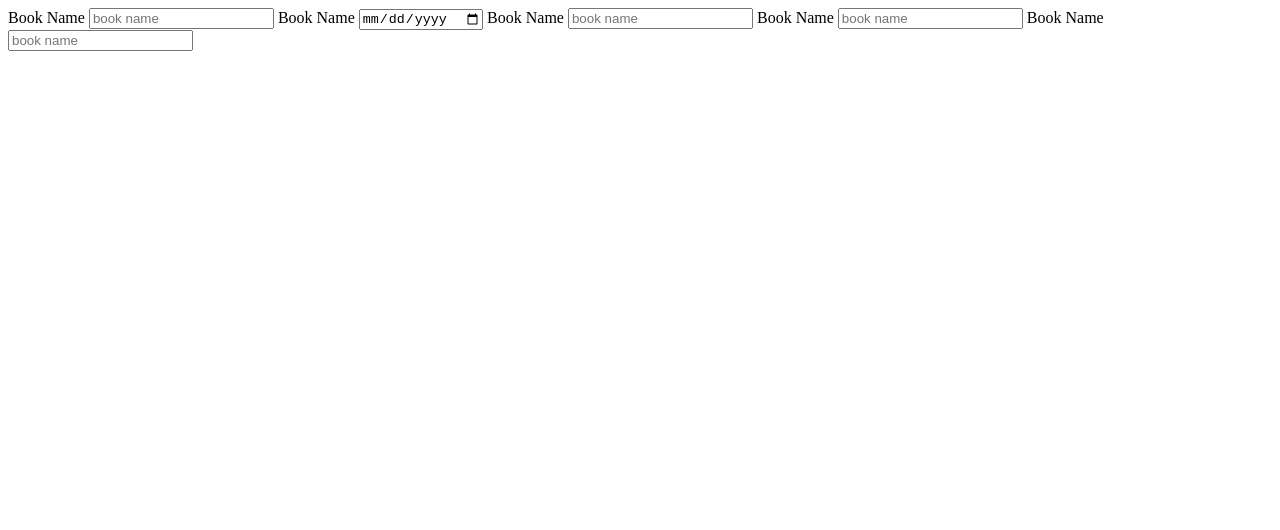
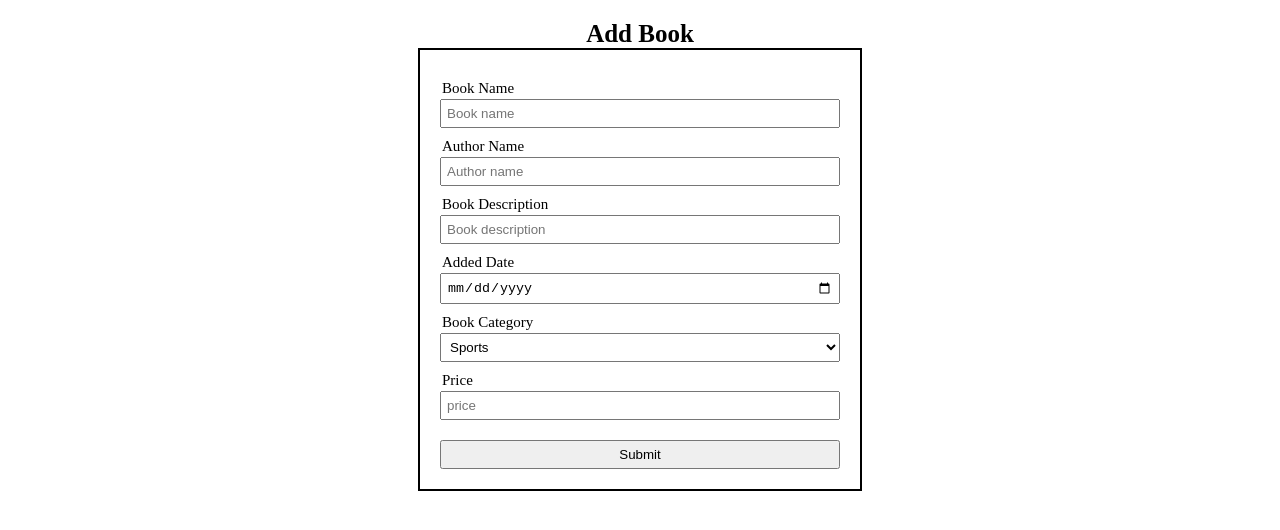
Before and after one commit to SwapnilMeshram19/libraryManagementSystem, a plain HTML site: page home.html in a window 1280 px wide. Drawn offline with Linux system fonts and the light colour scheme.

Commit message:
added home page

```diff
--- a/home.html
+++ b/home.html
@@ -4,39 +4,131 @@
     <meta http-equiv="X-UA-Compatible" content="IE=edge">
     <meta name="viewport" content="width=device-width, initial-scale=1.0">
     <title>Home</title>
+    <style>
+        .form{
+            width: 25rem;
+            display: block;
+            margin: auto;
+            display: flex;
+            flex-direction: column;
+            border: 2px solid black;
+            padding:20px;
+        }
+        .heading{
+            text-align: center;
+            font-size: 25px;
+            margin-top: 20px;
+            margin-bottom: 0px;
+
+        }
+        .form>label{
+            font-size: 15px;
+            padding: 2px;
+            padding-top: 10px;
+        }
+        .text-input{
+            padding:5px;
+        }
+        .submit{
+            margin-top: 20px;
+            padding: 5px;
+        }
+    </style>
 </head>
 <body>
-    <div>
+    <h3 class="heading">Add Book</h3>
+
+    <div class="form">
         <label>Book Name</label>
         <input
         type="text"
-        placeholder="book name"
-        class="input-type"
+        placeholder="Book name"
+        class="text-input"
+        id="bookName"
         />
-        <label>Book Name</label>
+        <label>Author Name</label>
+        <input
+        type="text"
+        placeholder="Author name"
+        id="authName"
+        class="text-input"
+        />
+        <label>Book Description</label>
+        <input
+        type="text"
+        placeholder="Book description"
+        id="bookDesc"
+        class="text-input"
+        />
+        <label>Added Date</label>
         <input
         type="date"
-        class="input-type"
+        id="date"
+        class="text-input"
         />
-        <label>Book Name</label>
+        <label>Book Category</label>
+        <select
+         class="text-input"
+         id="select"
+        >
+            <option value="Sports">
+                Sports
+            </option>
+            <option value="Fiction">
+                Fiction
+            </option>
+            <option value="Finance">
+                Finance
+            </option>
+            <option value="Education">
+                Education
+            </option>
+        </select>
+        <label>Price</label>
         <input
-        type="text"
-        placeholder="book name"
-        class="input-type"
+        type="number"
+        placeholder="price"
+        id="price"
+        class="text-input"
         />
-        <label>Book Name</label>
-        <input
-        type="text"
-        placeholder="book name"
-        class="input-type"
-        />
-        <label>Book Name</label>
-        <input
-        type="text"
-        placeholder="book name"
-        class="input-type"
-        />
+
+        <button class="submit" id="submit">
+            Submit
+        </button>
     </div>
 
 </body>
+<script>
+
+    let submit=document.getElementById('submit');
+    submit.onclick=()=>{
+    let bookName=document.getElementById('bookName').value;
+    let authName=document.getElementById('authName').value;
+    let bookDesc=document.getElementById('bookDesc').value;
+    let date=document.getElementById('date').value;
+    let category=document.getElementById('select').value;
+    let price=document.getElementById('price').value;
+
+    if(bookName&&authName&&bookDesc&&date&&category&&price){
+        data={
+        bookName,
+        authName,
+        bookDesc,
+        date,
+        category,
+        price
+    }
+
+    if(localStorage.getItem('books')==null){
+        localStorage.setItem('books',JSON.stringify([]))
+    }
+    let oldData=JSON.parse(localStorage.getItem('books'));
+    oldData.push(data);
+    localStorage.setItem('books',JSON.stringify(oldData));
+    console.log(JSON.parse(localStorage.getItem('books')))
+    }
+
+
+    }
+</script>
 </html>
```
Also changed, not shown: css/home.css (added).
